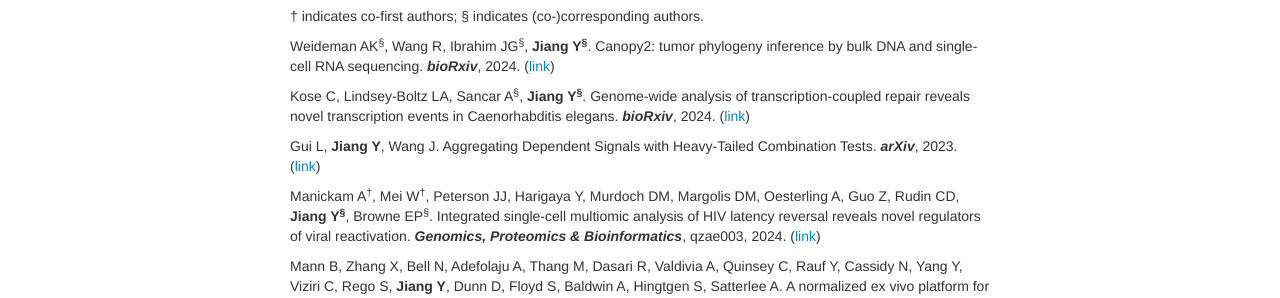
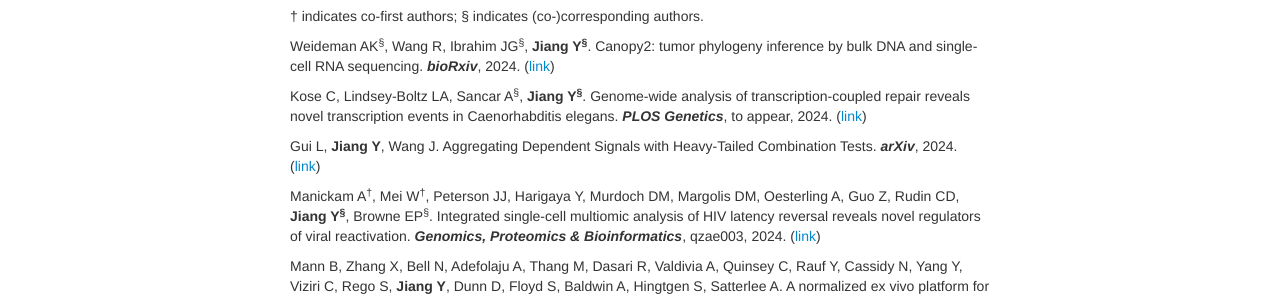
Before and after one commit to yuchaojiang/yuchaojiang.github.io, a Jekyll site: the page built from pages/pubs.md, in a window 1280 px wide. Shown: the part 176-474 px from the top of the page. Built offline with Jekyll 4.4.1, drawn with Linux system fonts in a browser that asks for light colours.

Commit message:
Update pubs.md

```diff
--- a/pages/pubs.md
+++ b/pages/pubs.md
@@ -10,9 +10,9 @@ description: Yuchao Jiang's publications
 
 Weideman AK<sup>&sect;</sup>, Wang R, Ibrahim JG<sup>&sect;</sup>, **Jiang Y<sup>&sect;</sup>**. Canopy2: tumor phylogeny inference by bulk DNA and single-cell RNA sequencing. ***bioRxiv***, 2024. ([link](https://www.biorxiv.org/content/10.1101/2024.03.18.585595v1))
 
-Kose C, Lindsey-Boltz LA, Sancar A<sup>&sect;</sup>, **Jiang Y<sup>&sect;</sup>**. Genome-wide analysis of transcription-coupled repair reveals novel transcription events in Caenorhabditis elegans. ***bioRxiv***, 2024. ([link](https://www.biorxiv.org/content/10.1101/2023.10.12.562083v2))
+Kose C, Lindsey-Boltz LA, Sancar A<sup>&sect;</sup>, **Jiang Y<sup>&sect;</sup>**. Genome-wide analysis of transcription-coupled repair reveals novel transcription events in Caenorhabditis elegans. ***PLOS Genetics***, to appear, 2024. ([link](https://www.biorxiv.org/content/10.1101/2023.10.12.562083v2))
 
-Gui L, **Jiang Y**, Wang J. Aggregating Dependent Signals with Heavy-Tailed Combination Tests. ***arXiv***, 2023. ([link](https://arxiv.org/abs/2310.20460))
+Gui L, **Jiang Y**, Wang J. Aggregating Dependent Signals with Heavy-Tailed Combination Tests. ***arXiv***, 2024. ([link](https://arxiv.org/abs/2310.20460))
 
 Manickam A<sup>&dagger;</sup>, Mei W<sup>&dagger;</sup>, Peterson JJ, Harigaya Y, Murdoch DM, Margolis DM, Oesterling A, Guo Z, Rudin CD, **Jiang Y<sup>&sect;</sup>**, Browne EP<sup>&sect;</sup>. Integrated single-cell multiomic analysis of HIV latency reversal reveals novel regulators of viral reactivation. ***Genomics, Proteomics & Bioinformatics***, qzae003, 2024. ([link](https://academic.oup.com/gpb/advance-article/doi/10.1093/gpbjnl/qzae003/7515255))
 
```
